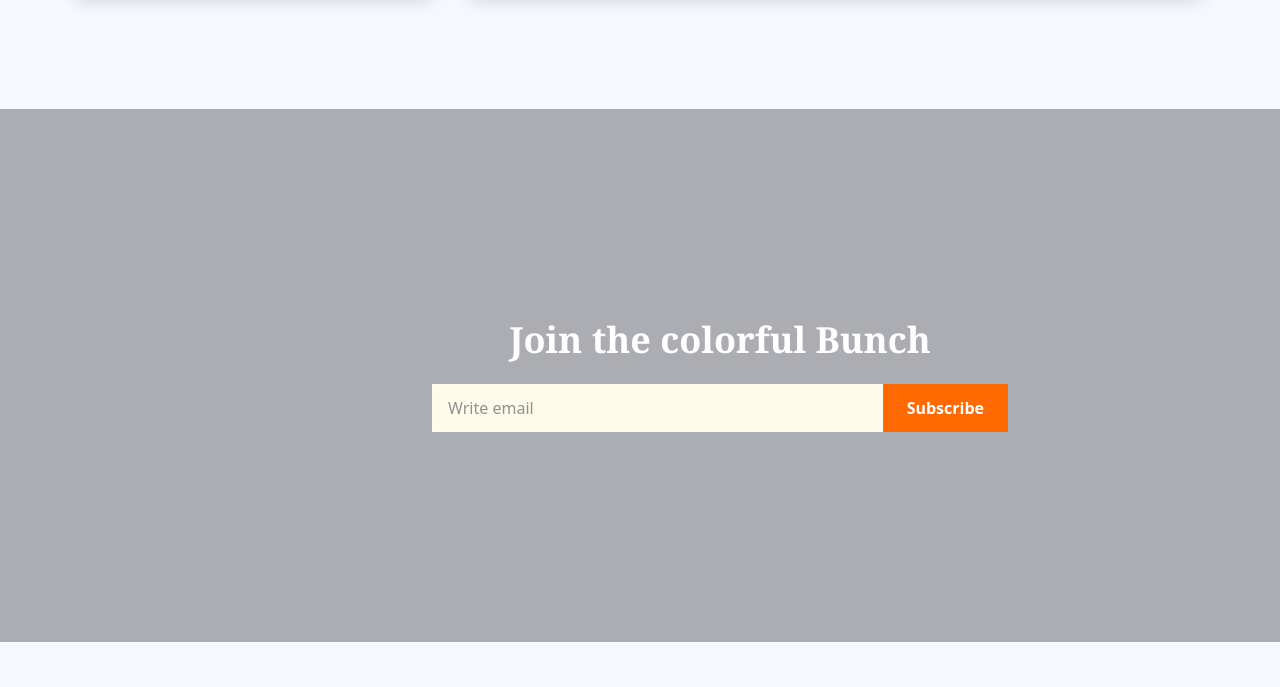
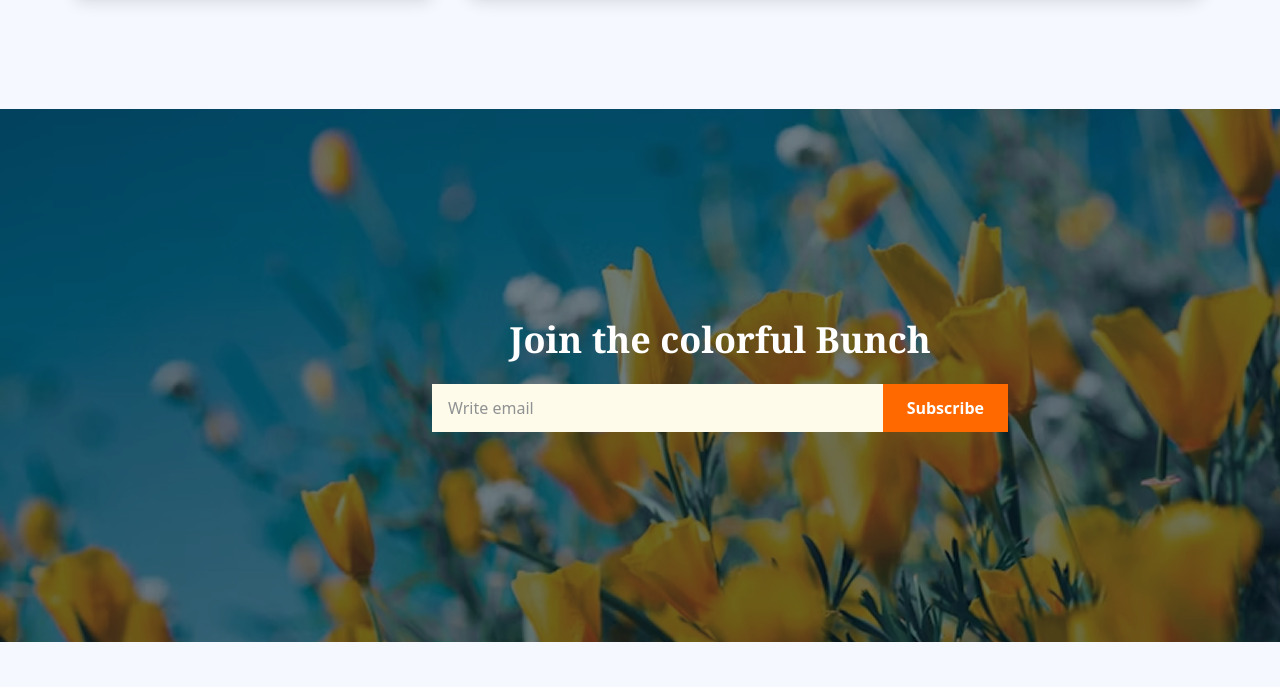
Before and after one commit to Abu-Rayhan-Md/Assignment-02, a plain HTML site: page index.html in a window 1280 px wide. Shown: the part 3383-4070 px from the top of the page. Drawn offline with nearby package versions, Linux system fonts and the light colour scheme; the site is published under a folder, as on GitHub Pages, so addresses that start at the root find nothing.

Commit message:
final checked03

```diff
--- a/index.html
+++ b/index.html
@@ -217,7 +217,7 @@ align-items: center;
         </section>
 
         <!-- Join the colorful bunch -->
-        <section class="relative w-[1440px] h-[533px] emailsub mt-28 items-center m-auto bg-cover bg-center bg-[url(/assets/news-letter-bg.png)]">
+        <section class="relative w-[1440px] h-[533px] emailsub mt-28 items-center m-auto bg-cover bg-center bg-[url('./assets/news-letter-bg.png')]">
             <div class="absolute inset-0 bg-black/30"></div>
             <div class="relative flex flex-col items-center justify-center h-full px-4 text-center text-white">
             <h2 class="notoserif text-4xl font-bold mb-6">Join the colorful Bunch</h2>
```
